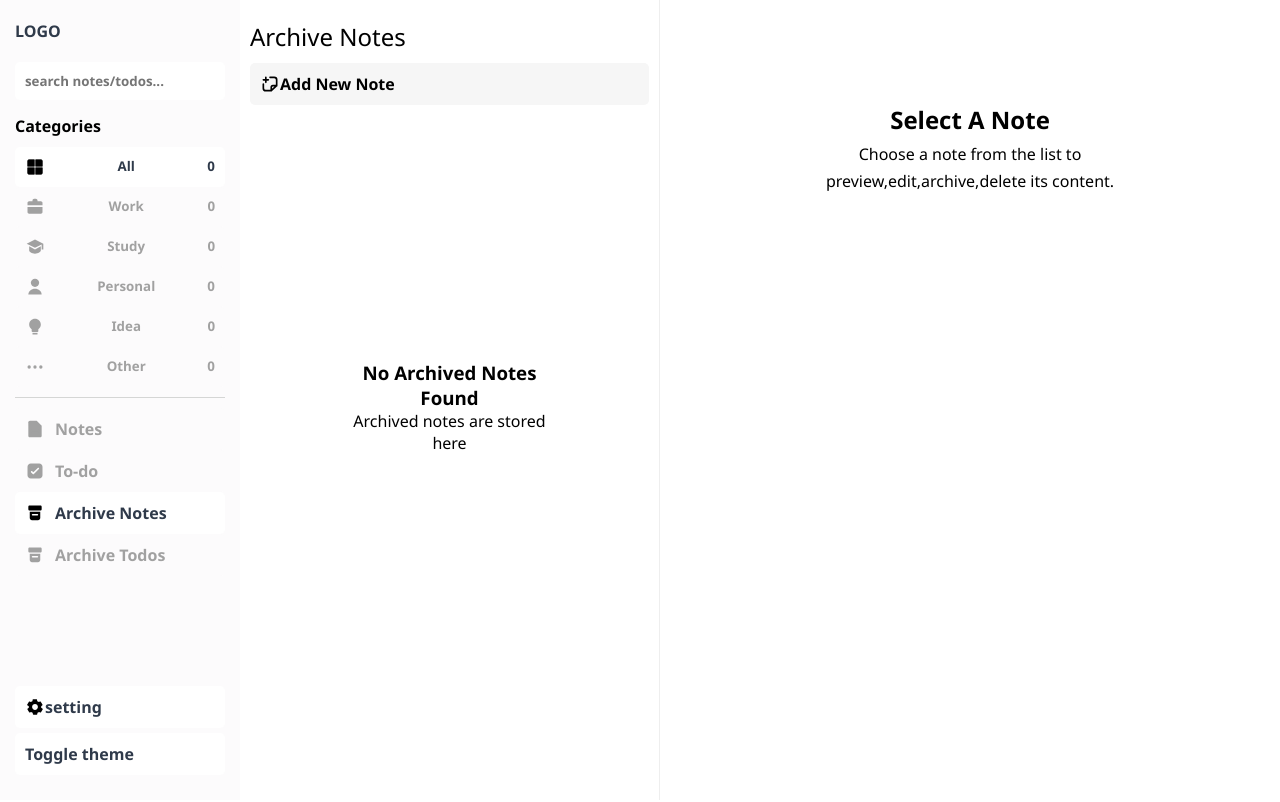
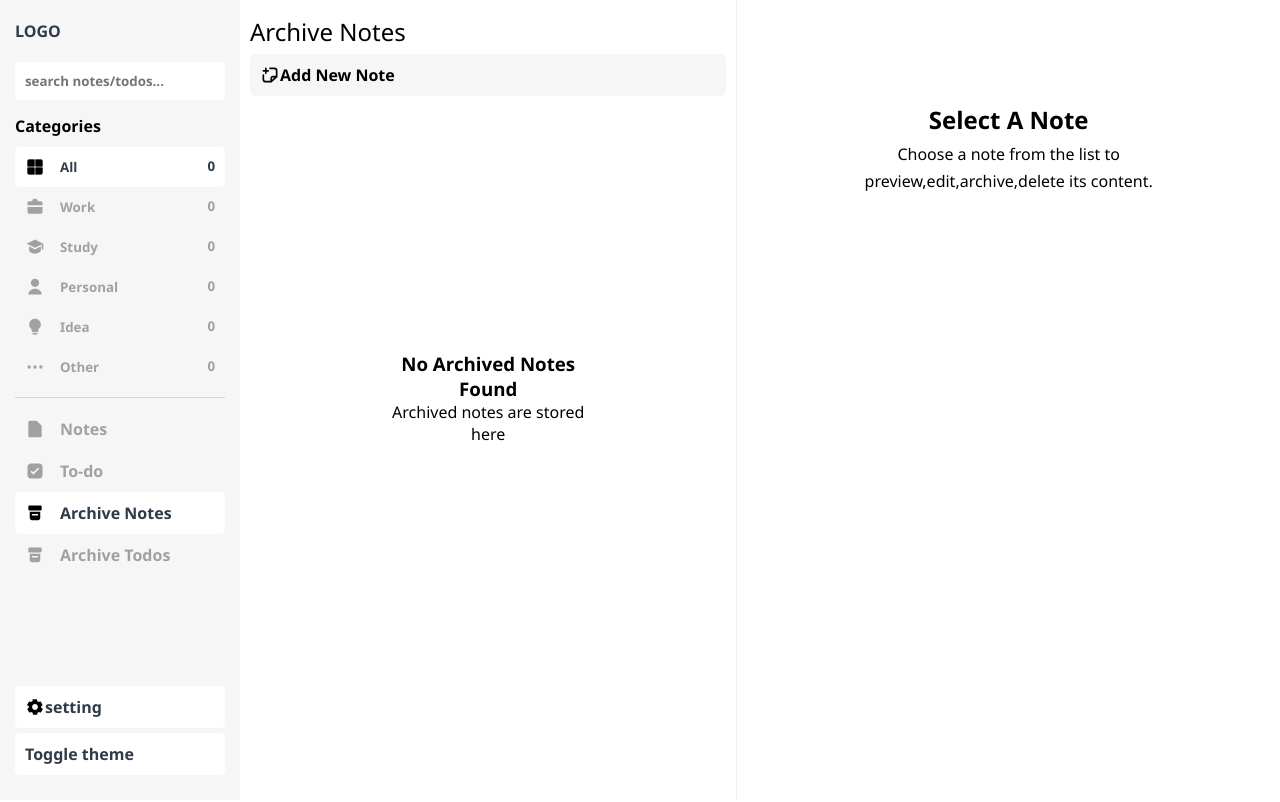
Before and after one commit to Ayush-fs-bit/react-notes-app, a React (Create React App) app: page /archive in a window 1280 px wide. Shown: the top 802 px of the page. Built offline with nearby package versions, Linux system fonts and the light colour scheme.

Commit message:
style: improve spacing, alignment, and panel sizing

```diff
--- a/src/App.js
+++ b/src/App.js
@@ -211,6 +211,7 @@ function App() {
     const remainingNotes = notes.filter((n) => n.id !== selectedNote.id);
     setNotes(remainingNotes);
     setSelectedNote(null);
+    setMobilePanel('home');
   }
 
   function handleDeletingTodo() {
@@ -219,7 +220,7 @@ function App() {
     const remainingTodos = todoLists.filter((t) => t.id !== selectedTodoId);
     setTodoLists(remainingTodos);
     setSelectedTodoId(null);
-
+    setMobilePanel('home');
   }
 
   function handleEditing() {
@@ -262,6 +263,7 @@ function App() {
       ))
     )
     setSelectedNote(null);
+    setMobilePanel('home');
   }
 
   function handleArchiveTodo() {
@@ -273,6 +275,7 @@ function App() {
       ))
     )
     setSelectedTodoId(null);
+    setMobilePanel('home');
   }
 
 
--- a/src/Sidebar.js
+++ b/src/Sidebar.js
@@ -1,19 +1,19 @@
 import { Link, useLocation } from "react-router-dom";
-import { ReactComponent as AllIcon} from "./svg/all.svg";
+import { ReactComponent as AllIcon } from "./svg/all.svg";
 import { ReactComponent as WorkIcon } from "./svg/work.svg";
-import {ReactComponent as StudyIcon} from "./svg/study.svg";
-import {ReactComponent as PersonalIcon} from "./svg/personal.svg";
-import {ReactComponent as IdeaIcon} from "./svg/idea.svg";
-import {ReactComponent as OtherIcon} from "./svg/other.svg"
-import {ReactComponent as NoteIcon} from "./svg/note.svg"
-import {ReactComponent as TodoIcon} from "./svg/todolist.svg"
-import {ReactComponent as ArchiveIcon} from "./svg/archive.svg"
-import {ReactComponent as SettingIcon} from "./svg/setting.svg"
+import { ReactComponent as StudyIcon } from "./svg/study.svg";
+import { ReactComponent as PersonalIcon } from "./svg/personal.svg";
+import { ReactComponent as IdeaIcon } from "./svg/idea.svg";
+import { ReactComponent as OtherIcon } from "./svg/other.svg"
+import { ReactComponent as NoteIcon } from "./svg/note.svg"
+import { ReactComponent as TodoIcon } from "./svg/todolist.svg"
+import { ReactComponent as ArchiveIcon } from "./svg/archive.svg"
+import { ReactComponent as SettingIcon } from "./svg/setting.svg"
 
-const Sidebar = ({onSearch,input,onCategory,counts,total,activeCategory,onToggle,className,onNav}) => {
+const Sidebar = ({ onSearch, input, onCategory, counts, total, activeCategory, onToggle, className, onNav }) => {
 
-  const location=useLocation();
-  function handleCategory(category){
+  const location = useLocation();
+  function handleCategory(category) {
     onCategory(category);
   }
 
@@ -21,30 +21,66 @@ const Sidebar = ({onSearch,input,onCategory,counts,total,activeCategory,onToggle
 
 
 
-  return ( <div className={className}>
+  return (<div className={className}>
     <div className="top">
       <div className="logo">LOGO</div>
       <input type="text" className="sidebar-search" placeholder="search notes/todos..." onChange={onSearch} value={input} />
       <div className="sidebar-categories">
         <p>Categories</p>
-        <button className={activeCategory==="all"?"selected":""} onClick={()=>handleCategory('all')}><AllIcon className="icon" />All <span>{total||0}</span></button>
-        <button className={activeCategory==="work"?"selected":""} onClick={()=>handleCategory('work')}><WorkIcon className="icon" />Work <span>{counts.work||0}</span></button>
-        <button className={activeCategory==="study"?"selected":""} onClick={()=>handleCategory('study')}><StudyIcon className="icon" />Study <span>{counts.study||0}</span></button>
-        <button className={activeCategory==="personal"?"selected":""} onClick={()=>handleCategory('personal')}><PersonalIcon className="icon" />Personal<span>{counts.personal||0}</span></button>
-        <button className={activeCategory==="idea"?"selected":""} onClick={()=>handleCategory('idea')}><IdeaIcon className="icon" />Idea <span>{counts.idea||0}</span></button>
-        <button className={activeCategory==="other"?"selected":""} onClick={()=>handleCategory('other')}><OtherIcon className="icon" />Other <span>{counts.other||0}</span></button>
+        <button className={activeCategory === "all" ? "selected" : ""} onClick={() => handleCategory('all')}>
+          <div className="category-left">
+            <AllIcon className="icon" />
+            <span>All</span>
+          </div>
+          <span>{total || 0}</span>
+        </button>
+        <button className={activeCategory === "work" ? "selected" : ""} onClick={() => handleCategory('work')}>
+          <div className="category-left">
+            <WorkIcon className="icon" />
+            <span>Work</span>
+          </div>
+          <span>{counts.work || 0}</span>
+        </button>
+        <button className={activeCategory === "study" ? "selected" : ""} onClick={() => handleCategory('study')}>
+          <div className="category-left">
+            <StudyIcon className="icon" />
+            <span>Study</span>
+          </div>
+          <span>{counts.study || 0}</span>
+        </button>
+        <button className={activeCategory === "personal" ? "selected" : ""} onClick={() => handleCategory('personal')}>
+          <div className="category-left">
+            <PersonalIcon className="icon" />
+            <span>Personal</span>
+          </div>
+          <span>{counts.personal || 0}</span>
+        </button>
+        <button className={activeCategory === "idea" ? "selected" : ""} onClick={() => handleCategory('idea')}>
+          <div className="category-left">
+            <IdeaIcon className="icon" />
+            <span>Idea</span>
+          </div>
+          <span>{counts.idea || 0}</span>
+        </button>
+        <button className={activeCategory === "other" ? "selected" : ""} onClick={() => handleCategory('other')}>
+          <div className="category-left">
+            <OtherIcon className="icon" />
+            <span>Other</span>
+          </div>
+           <span>{counts.other || 0}</span>
+        </button>
       </div>
-      <Link onClick={onNav} className={`nav-link ${location.pathname==="/"?'selected':""}`} to="/"><NoteIcon className="icon" /> Notes</Link>
-      <Link onClick={onNav} className={`nav-link ${location.pathname==="/todo"?'selected':""}`} to="/todo" ><TodoIcon className="icon" /> To-do</Link>
-      <Link onClick={onNav} className={`nav-link ${location.pathname==="/archive"?'selected':""}`} to="/archive" ><ArchiveIcon className="icon" /> Archive Notes</Link>
-      <Link onClick={onNav} className={`nav-link ${location.pathname==="/archivetodo"?'selected':""}`} to="/archivetodo" ><ArchiveIcon className="icon" /> Archive Todos</Link>
+      <Link onClick={onNav} className={`nav-link ${location.pathname === "/" ? 'selected' : ""}`} to="/"><NoteIcon className="icon" /> Notes</Link>
+      <Link onClick={onNav} className={`nav-link ${location.pathname === "/todo" ? 'selected' : ""}`} to="/todo" ><TodoIcon className="icon" /> To-do</Link>
+      <Link onClick={onNav} className={`nav-link ${location.pathname === "/archive" ? 'selected' : ""}`} to="/archive" ><ArchiveIcon className="icon" /> Archive Notes</Link>
+      <Link onClick={onNav} className={`nav-link ${location.pathname === "/archivetodo" ? 'selected' : ""}`} to="/archivetodo" ><ArchiveIcon className="icon" /> Archive Todos</Link>
 
     </div>
     <div className="bottom">
       <p><SettingIcon className="icon" />setting</p>
       <p onClick={onToggle}>Toggle theme</p>
     </div>
-  </div> );
+  </div>);
 }
 
 export default Sidebar;
--- a/src/Todoform.js
+++ b/src/Todoform.js
@@ -55,8 +55,9 @@ const Todoform = ({todoToEdit,onCancel,onUpdateTodo,onAddTodo,onBack}) => {
 
   function handleCancel() {
     setTitle('');
-
     setCategory('other');
+    setTodos([]);
+    setTags([]);
     onCancel && onCancel();
     onBack();
   }
--- a/src/index.css
+++ b/src/index.css
@@ -1,9 +1,9 @@
 :root {
   --app-bc: #ffffff;
-  --sidebar-bc: #fcfbfc;
+  --sidebar-bc: #f6f6f6;
   --searchInput-bc: #ffffff;
   --bottomBorder: #D5D6D5;
-  --sidebarNav-bc: #fcfbfc;
+  --sidebarNav-bc: #f6f6f6;
   --sidebarNav: #a1a1a1;
   --sidebarNavSelected-bc: #ffffff;
   --sidebarNavSelected: #2F3A4A;
@@ -122,7 +122,7 @@
   align-items: center;
 }
 
-.sidebar-search{
+.sidebar-search {
   display: block;
   background-color: var(--searchInput-bc);
   font-weight: 600;
@@ -133,17 +133,19 @@
   margin-bottom: 5px;
   color: var(--addbtn);
 }
-.sidebar-search:focus{
+
+.sidebar-search:focus {
   border: 1px solid blue;
 }
-.mobile-search{
+
+.mobile-search {
   display: none;
-  background-color: var(--searchInput-bc);
+  background-color: var(--addbtn-bc);
   color: var(--addbtn);
   font-weight: 600;
   border: none;
   width: 100%;
-  padding:15px;
+  padding: 15px;
   border-radius: 5px;
   margin-bottom: 10px;
 }
@@ -211,7 +213,7 @@
 /* body {
   overflow: hidden;
 } */
-.main{
+.main {
   overflow: auto;
 }
 
@@ -232,7 +234,8 @@
 #App {
   display: grid;
   min-height: 100vh;
-  grid-template-columns: 240px 420px 1fr;
+  grid-template-columns: 240px 1.1fr 1.2fr;
+  /*420*/
   background-color: var(--app-bc);
 }
 
@@ -246,8 +249,9 @@
 
 .main-heading {
   font-weight: 500;
+  line-height: 1;
+  color: var(--addbtn);
   margin-bottom: 10px;
-  color: var(--addbtn);
 }
 
 .note-card {
@@ -256,7 +260,10 @@
   margin-bottom: 5px;
   border-radius: 5px;
   cursor: pointer;
-   border: 2px solid var(--bottomBorder);
+  border: 1px solid var(--bottomBorder);
+  overflow-wrap: anywhere;
+  min-height: 135px;
+   transition: 0.2s ease;
 }
 
 .tags-container {
@@ -302,10 +309,13 @@
 
 .note-content {
   color: var(--noteContent);
-  padding-bottom: 5px;
+  margin-bottom: 5px;
   font-size: 13px;
   line-height: 1.5;
-
+  display: -webkit-box;
+  -webkit-line-clamp: 3;
+  -webkit-box-orient: vertical;
+   overflow: hidden;
 }
 
 .note-card.selected .note-title {
@@ -412,14 +422,16 @@ form label,
   justify-content: space-between;
   width: 100%;
 }
-.form-partesian .left{
+
+.form-partesian .left {
   width: 40%;
 }
-.form-partesian .right{
+
+.form-partesian .right {
   width: 60%;
 }
 
-.form-tags-container{
+.form-tags-container {
   width: 100%;
 }
 
@@ -546,6 +558,8 @@ form select {
   background-color: var(--formTags-bc);
   color: var(--addbtn);
   border-radius: 5px;
+  min-width: 40px;
+  text-align: center;
 }
 
 .form-buttons,
@@ -588,6 +602,7 @@ form select {
 
 .preview {
   padding: 20px 30px;
+  overflow-wrap: anywhere;
 }
 
 .preview-header {
@@ -631,6 +646,7 @@ form select {
   border-radius: 5px;
   cursor: pointer;
   text-align: center;
+  min-width: 40px;
 }
 
 .preview-btns {
@@ -658,7 +674,7 @@ form select {
 
 .preview-content {
   margin-top: 20px;
-  line-height: 1.7;
+  line-height: 1.6;
   color: var(--previewContent);
 }
 
@@ -712,7 +728,7 @@ form select {
   background-color: var(--noteCardSelected-bc);
 }
 
-.todo-title{
+.todo-title {
   color: var(--noteTitle);
   font-weight: 600;
   margin-bottom: 5px;
@@ -722,12 +738,14 @@ form select {
   color: var(--noteTitleSelected);
 }
 
-.todo-completed{
+.todo-completed {
   color: var(--noteContent);
 }
-.todo-card.selected .todo-completed{
+
+.todo-card.selected .todo-completed {
   color: var(--noteContentSelected);
 }
+
 .todo-card.selected .tags {
   background-color: var(--noteTagsSelected-bc);
   color: var(--noteTagsSelected);
@@ -744,7 +762,7 @@ form select {
 }
 
 .nav-link .icon {
-  margin-right: 10px;
+  margin-right: 15px;
 }
 
 
@@ -799,10 +817,10 @@ form select {
 }
 
 .desktop-hidden {
-  display:none;
+  display: none;
 }
 
-.hamburger-btn{
+.hamburger-btn {
   /* position: absolute;
   top: 30px;
   left: 10px; */
@@ -815,46 +833,78 @@ form select {
   font-weight: 600;
 }
 
-.sidebar-overlay{
-  position:fixed;
-  inset:0;
-  background:transparent;
-  z-index:999;
+.sidebar-overlay {
+  position: fixed;
+  inset: 0;
+  background: transparent;
+  z-index: 999;
 }
 
-.header-flex{
+.header-flex {
   display: flex;
   align-items: center;
   gap: 50px;
 }
 
-.back-btn{
+.back-btn {
   display: none;
-  margin-bottom: 5px;
-  padding: 5px 10px;
+  padding: 7px 15px;
+  border: none;
+  border-radius: 6px;
   background-color: var(--addbtn);
   color: var(--addbtn-bc);
-  border: none;
-  border-radius: 5px;
+  cursor: pointer;
 }
 
-.todo-container,.notes-container{
+.todo-container,
+.notes-container {
   display: grid;
   grid-template-columns: 1fr;
+  width: 100%;
 }
 
+.mobile-preview-header {
+  display: flex;
+  justify-content: space-between;
+  align-items: center;
+  padding-bottom: 5px;
+  border-bottom: 1px solid var(--bottomBorder);
+  margin-bottom: 5px;
+}
+
+.category-left {
+  display: flex;
+  align-items: center;
+  gap: 15px;
+}
+
+.note-card:hover{
+  transform: translateY(-2px);
+  box-shadow: 0 4px 12px rgba(0,0,0,0.08);
+}
+.dark .note-card:hover{
+  box-shadow: 0 4px 12px rgba(255,255,255,0.05);
+}
+
+
 @media (max-width: 768px) {
-
+  .preview{
+    padding: 15px;
+  }
   .desktop-hidden {
     display: block;
   }
 
-  .hamburger-btn.show{
+  .hamburger-btn.show {
     display: inline;
   }
 
   #App {
     grid-template-columns: 1fr;
+  }
+
+  .preview-btns.desktop-hidden{
+    display: flex;
   }
 
   .main {
@@ -869,14 +919,15 @@ form select {
   .hide-mobile {
     display: none;
   }
+
   .sidebar {
     display: none;
   }
 
-  .sidebar.show-mobile{
-    display: block;
-    position:absolute;
-    width: 40vw;
+  .sidebar.show-mobile {
+    display: flex;
+    position: absolute;
+    width: 60vw;
     z-index: 1000;
   }
 
@@ -885,74 +936,97 @@ form select {
     width: 100%;
   }
 
-  .header-flex{
+
+  .header-flex {
     border-bottom: 1px solid var(--bottomBorder);
     margin-bottom: 5px;
+    padding-bottom: 5px;
   }
 
-  .form-tags-container button{
+  .form-tags-container button {
     width: 30%;
   }
-  #tagInput{
+
+  #tagInput {
     width: 70%;
   }
 
-  .note-card,.todo-card{
+  .note-card,
+  .todo-card {
     background-color: var(--noteCardSelected-bc);
-    margin-bottom: 0;
-    height: 100px;
+    width: 100%;
   }
-  .note-title,.todo-title{
-    color:var(--noteTitleSelected) ;
+
+  .note-title,
+  .todo-title {
+    color: var(--noteTitleSelected);
   }
-  .note-content,.todo-completed{
+
+  .note-content,
+  .todo-completed {
     color: var(--noteContentSelected);
   }
-  .sidebar-search{
+
+  .sidebar-search {
     display: none;
   }
-  .mobile-search{
+
+  .mobile-search {
     display: block;
   }
 
-  .todo-container,.notes-container{
-  display: grid;
-  grid-template-columns: 1fr 1fr;
-  gap: 10px;
-}
+  .note-info{
+    grid-template-columns: 40% 60%;
+  }
+
+  .main-heading{
+    margin-bottom: 0;
+  }
 }
 
-@media (min-width: 769px) and (max-width: 1085px){
-  #App{
+@media (min-width: 769px) and (max-width: 1085px) {
+  #App {
     grid-template-columns: 200px 1fr;
   }
-   .desktop-hidden {
+
+  .desktop-hidden {
     display: block;
   }
+
   .preview-panel {
     display: none;
   }
+
   .hide-mobile {
     display: none;
   }
-   .preview-panel.show-mobile {
+
+  .preview{
+    padding: 15px;
+  }
+
+  .preview-panel.show-mobile {
     display: block;
     width: 100%;
   }
-   .note-card,.todo-card{
+
+  .preview-btns.desktop-hidden{
+    display: flex;
+  }
+
+  .note-card,
+  .todo-card {
     background-color: var(--noteCardSelected-bc);
-    height: 100px;
-    margin-bottom: 0;
   }
-  .note-title,.todo-title{
-    color:var(--noteTitleSelected) ;
+
+  .note-title,
+  .todo-title {
+    color: var(--noteTitleSelected);
   }
-  .note-content,.todo-completed{
+
+  .note-content,
+  .todo-completed {
     color: var(--noteContentSelected);
   }
-  .todo-container,.notes-container{
-  display: grid;
-  grid-template-columns: 1fr 1fr;
-  gap: 10px;
+
 }
-}
```
Also changed, not shown: src/Preview.js (+15 -12 lines), src/Previewtodo.js (+10 -2 lines).
